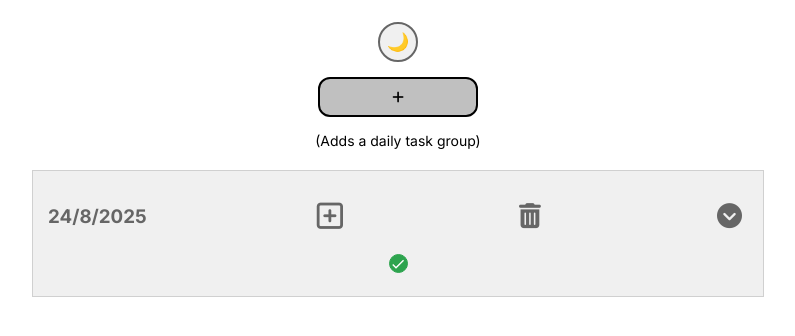
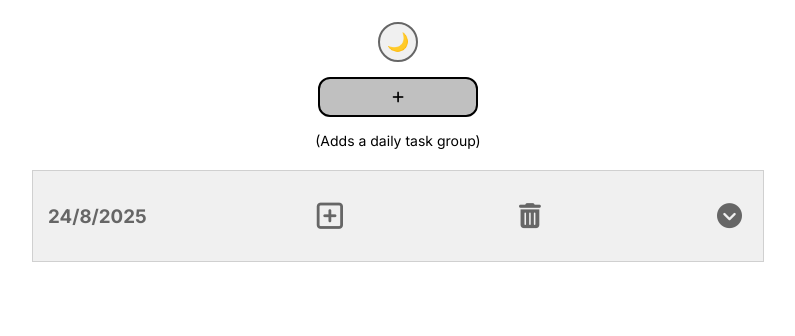
Before and after one commit to abhishekk119/new-todo, a React (Vite) app: page / in a window 1280 px wide. Both pictures are taken after a click on the button 640 px from the left and 96 px from the top of the page. Shown: the top 336 px of the page, without its empty margins (242-1037 px from the left). Built offline with nearby package versions, Linux system fonts and the light colour scheme; a web font is replaced by a local one.

Commit message:
Added new features

```diff
--- a/src/App.jsx
+++ b/src/App.jsx
@@ -567,6 +567,10 @@ function App() {
             return total + (incompleteCounts[listId] || 0);
           }, 0);
 
+          const taskGroupHasTasks = listIds.some(
+            (listId) => tasks[listId]?.length > 0
+          );
+
           return (
             <div key={datestring} className="taskgroupwrapper">
               <div className="taskgroup">
@@ -616,7 +620,9 @@ function App() {
                     </p>
                   </div>
                 )}
-                {totalIncomplete === 0 && (
+                {taskGroupHasTasks &&
+                  listIds.length > 0 &&
+                  totalIncomplete === 0 && (
                     <div className="task-group-incomplete-count">
                       <p
                         style={{
@@ -634,13 +640,22 @@ function App() {
                   <motion.div
                     key={list.id}
                     className="list"
-                    initial={{ height: 0, opacity: 0 }}
+                    initial={{ height: 0, opacity: 0, padding: 0, margin: 0 }}
                     animate={{
                       height: expandedStates[list.id] ? "auto" : 0,
                       opacity: expandedStates[list.id] ? 1 : 0,
+                      padding: expandedStates[list.id] ? "15px" : "0",
+                      margin: expandedStates[list.id] ? "15px" : "0",
                     }}
-                    transition={{ duration: 0.2, ease: "easeInOut" }}
-                    style={{ overflow: "hidden" }}
+                    transition={{ duration: 0.3, ease: "easeInOut" }}
+                    style={{
+                      overflow: "hidden",
+                      border: expandedStates[list.id]
+                        ? "2px solid var(--border-secondary)"
+                        : "none",
+                      backgroundColor: "var(--bg-tertiary)",
+                      borderRadius: "10px",
+                    }}
                   >
                     <div className="list-header">
                       <div className="topdiv">
```
Also changed, not shown: src/index.css (+53 -0 lines). Lines whose indentation alone changed are shown as unchanged.
